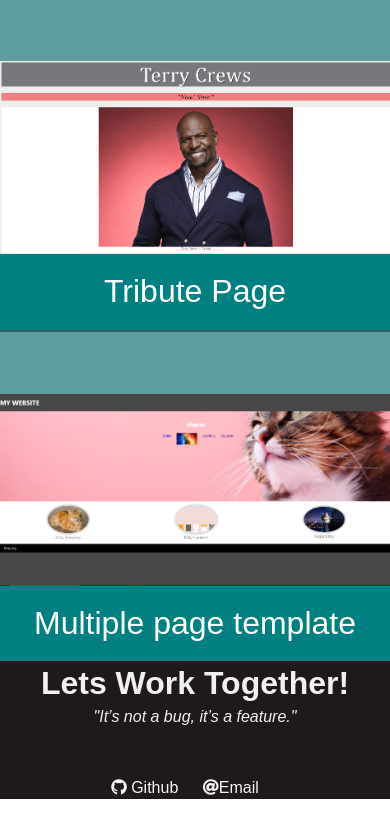
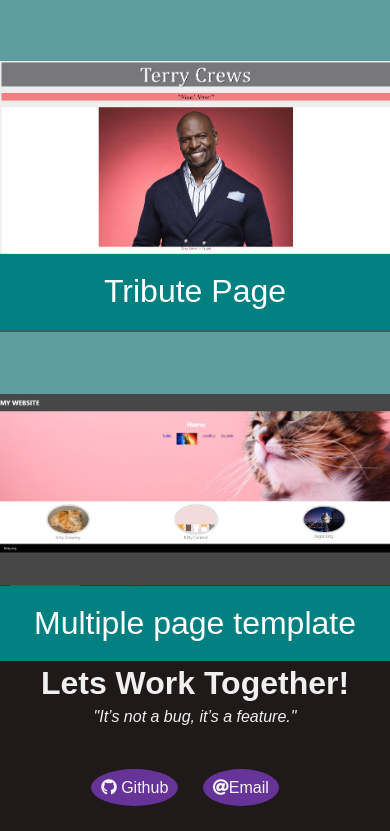
Before and after one commit to Slade27/Slade27.github.io, a plain HTML site: page index.html in a window 390 px wide. Shown: the part 1863-2694 px from the top of the page. Before the commit the page ends 2662 px from the top, so only its background shows below. Drawn offline with Linux system fonts and the light colour scheme.

Commit message:
Final mobile hopefully

```diff
--- a/style.css
+++ b/style.css
@@ -262,9 +262,16 @@ section#Projects
     {
         font-size: 2rem;
     }
+    .contact-links
+    {
+        margin-bottom: 2rem;
+    }
     .contact-links a
     {
-        padding: 0 20px 0 0;
+        background-color: rebeccapurple;
+        padding: 10px;
+        margin-right: 20px;
+        border-radius: 50%;
     }
 }
 
```
